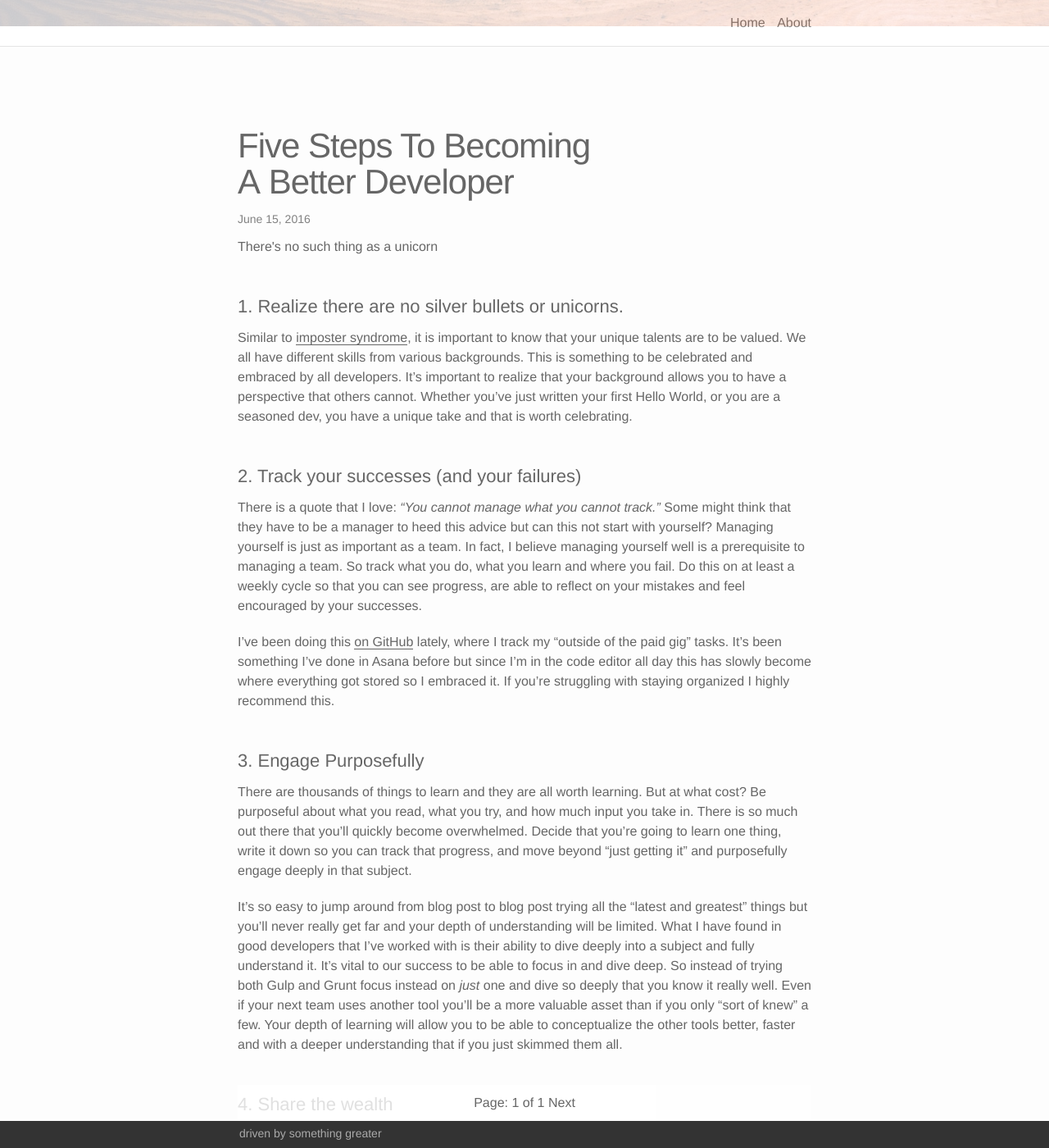
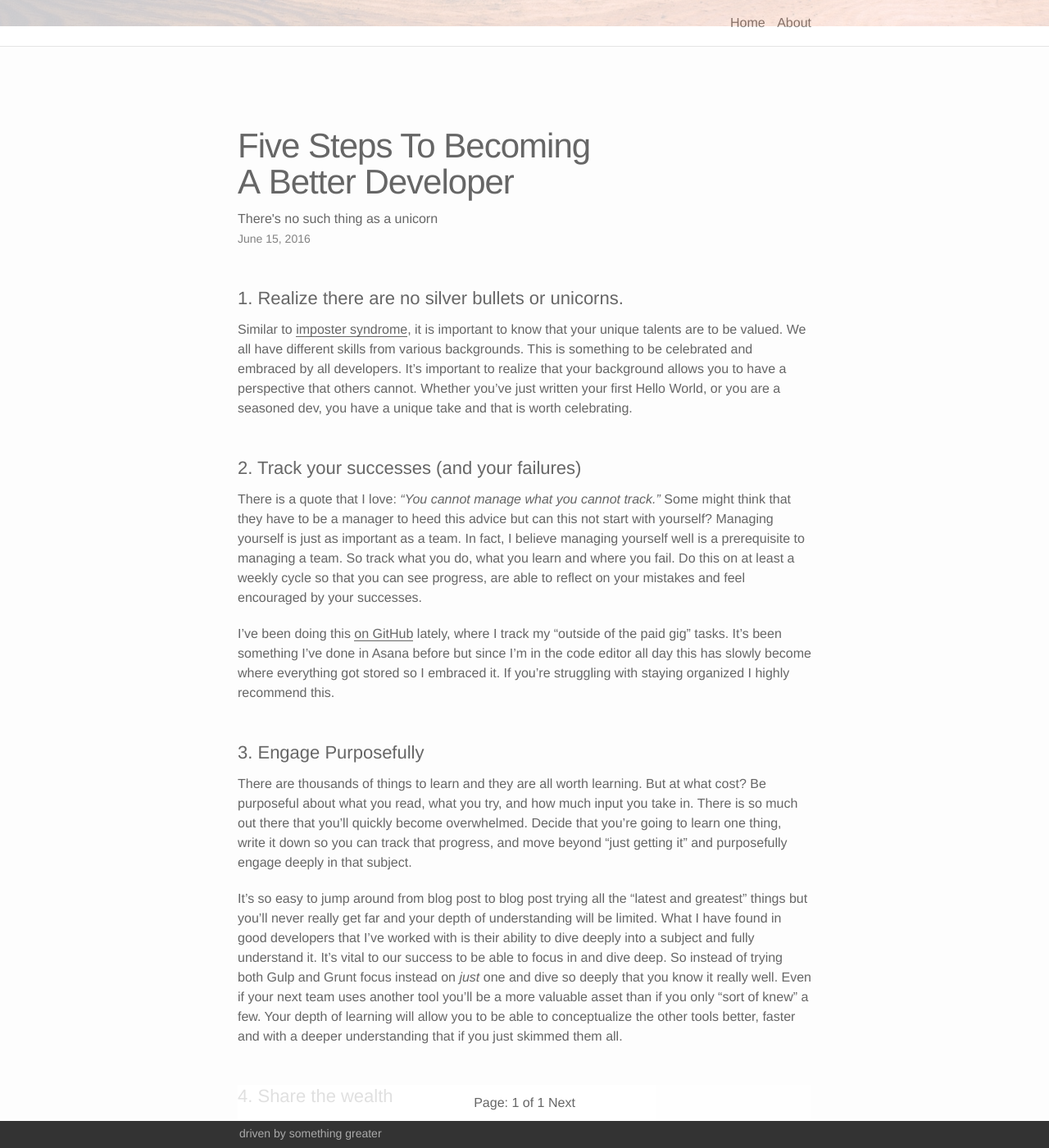
Before and after one commit to peterramsing/personal-site, a Jekyll site: the page built from index.html, in a window 1280 px wide and 1400 px high, scrolled down 268 px. Shown: the whole window at 82% size. Built offline with Jekyll 4.4.1, drawn with Linux system fonts in a browser that asks for light colours; nearby versions of some CDN libraries; the list of posts is cut into pages by our own code; some of the changed text lies outside the part shown.

Commit message:
Minor Updates to styles, config, and homepage
This updates the table styles in preparation for a blog post.

This also changes how many posts are on the homepage to help reduce
scroll length.

This also changes the order of the post title, description, and date to
math the post’s order on the homepage.

```diff
--- a/_config.yml
+++ b/_config.yml
@@ -14,7 +14,7 @@
 
 # Pagination
 permalink: none
-paginate: 10
+paginate: 5
 paginate_path: "/page:num/"
 
 # Gem
--- a/_sass/_layout.scss
+++ b/_sass/_layout.scss
@@ -84,6 +84,10 @@
     color: white;
     font-size:25px;
   }
+}
+
+table {
+  margin-bottom: 25px;
 }
 
 /**
--- a/index.html
+++ b/index.html
@@ -11,8 +11,8 @@
     {% for post in paginator.posts %}
       <li>
         <h2><a class="post-title" href="{{ post.url | prepend: site.baseurl }}">{{ post.title }}</a></h2>
+        <h4>{{ post.description }}</h4>
         <p class="post-meta">{{ post.date | date: '%B %-d, %Y' }}</p>
-        <h4>{{ post.description }}</h4>
         <p>
           {{ post.content }}
         </p>
```
